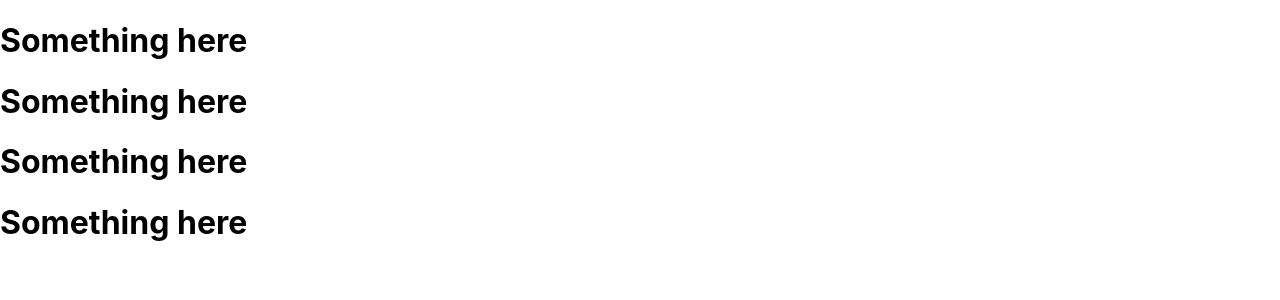
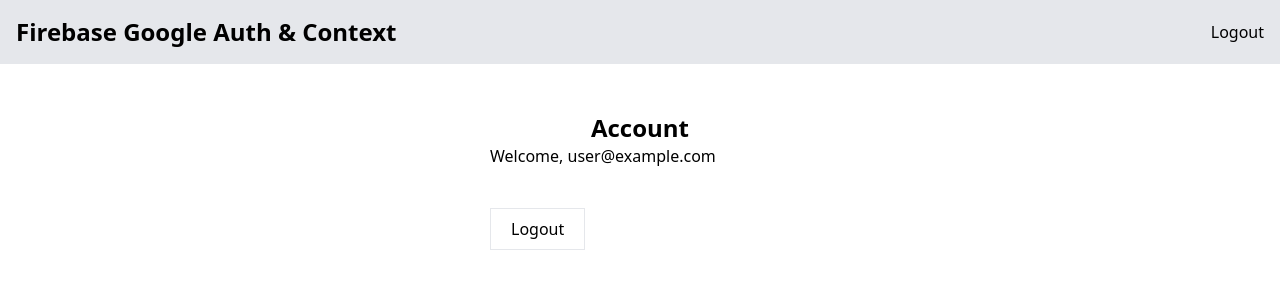
Before and after one commit to JackGerry1/google-auth, a React (Create React App) app: page /account in a window 1280 px wide. Shown: the top 300 px of the page. Built offline with nearby package versions, Linux system fonts and the light colour scheme; no server answers; sample sign-in values are in the browser's storage.

Commit message:
created google sign in

```diff
--- a/package.json
+++ b/package.json
@@ -37,5 +37,8 @@
       "last 1 firefox version",
       "last 1 safari version"
     ]
+  },
+  "devDependencies": {
+    "tailwindcss": "^3.3.5"
   }
 }
--- a/src/App.js
+++ b/src/App.js
@@ -1,10 +1,30 @@
+import React from "react";
+import { Route, Routes } from "react-router-dom";
+import Navbar from "./components/Navbar";
+import Protected from "./components/Protected";
+import { AuthContextProvider } from "./context/AuthContext";
+import Account from "./pages/Account";
+import Home from "./pages/Home";
+import Signin from "./pages/Signin";
+
 function App() {
   return (
-    <div className="App">
-      <h1>Something here</h1>
-      <h1>Something here</h1>
-      <h1>Something here</h1>
-      <h1>Something here</h1>
+    <div>
+      <AuthContextProvider>
+        <Navbar />
+        <Routes>
+          <Route path="/" element={<Home />} />
+          <Route path="/signin" element={<Signin />} />
+          <Route
+            path="/account"
+            element={
+              <Protected>
+                <Account />
+              </Protected>
+            }
+          />
+        </Routes>
+      </AuthContextProvider>
     </div>
   );
 }
--- /dev/null
+++ b/src/components/Navbar.jsx
@@ -0,0 +1,30 @@
+import React from "react";
+import { Link } from "react-router-dom";
+import { UserAuth } from "../context/AuthContext";
+
+const Navbar = () => {
+  const { user, logOut } = UserAuth();
+
+  const handleSignOut = async () => {
+    try {
+      await logOut();
+    } catch (error) {
+      console.log(error);
+    }
+  };
+
+  return (
+    <div className="flex justify-between bg-gray-200 w-full p-4">
+      <h1 className="text-center text-2xl font-bold">
+        Firebase Google Auth & Context
+      </h1>
+      {user?.displayName ? (
+        <button onClick={handleSignOut}>Logout</button>
+      ) : (
+        <Link to="/signin">Sign in</Link>
+      )}
+    </div>
+  );
+};
+
+export default Navbar;
--- /dev/null
+++ b/src/components/Protected.js
@@ -0,0 +1,14 @@
+import React from "react";
+import { Navigate } from "react-router-dom";
+import { UserAuth } from "../context/AuthContext";
+
+const Protected = ({ children }) => {
+  const { user } = UserAuth();
+  if (!user) {
+    return <Navigate to="/" />;
+  }
+
+  return children;
+};
+
+export default Protected;
--- /dev/null
+++ b/src/context/AuthContext.js
@@ -0,0 +1,44 @@
+import { useContext, createContext, useEffect, useState } from "react";
+import {
+  GoogleAuthProvider,
+  signInWithPopup,
+  signInWithRedirect,
+  signOut,
+  onAuthStateChanged,
+} from "firebase/auth";
+import { auth } from "../firebase";
+
+const AuthContext = createContext();
+
+export const AuthContextProvider = ({ children }) => {
+  const [user, setUser] = useState({});
+
+  const googleSignIn = () => {
+    const provider = new GoogleAuthProvider();
+    signInWithPopup(auth, provider);
+  };
+
+  const logOut = () => {
+    signOut(auth);
+  };
+
+  useEffect(() => {
+    const unsubscribe = onAuthStateChanged(auth, (currentUser) => {
+      setUser(currentUser);
+      console.log("User", currentUser);
+    });
+    return () => {
+      unsubscribe();
+    };
+  }, []);
+
+  return (
+    <AuthContext.Provider value={{ googleSignIn, logOut, user }}>
+      {children}
+    </AuthContext.Provider>
+  );
+};
+
+export const UserAuth = () => {
+  return useContext(AuthContext);
+};
--- a/src/firebase.js
+++ b/src/firebase.js
@@ -1,7 +1,7 @@
 // Import the functions you need from the SDKs you need
 import { initializeApp } from "firebase/app";
-// TODO: Add SDKs for Firebase products that you want to use
-// https://firebase.google.com/docs/web/setup#available-libraries
+import { getAuth } from "firebase/auth";
+
 
 // Your web app's Firebase configuration
 const firebaseConfig = {
@@ -15,3 +15,4 @@
 
 // Initialize Firebase
 const app = initializeApp(firebaseConfig);
+export const auth = getAuth(app);
--- a/src/index.css
+++ b/src/index.css
@@ -1,13 +1,3 @@
-body {
-  margin: 0;
-  font-family: -apple-system, BlinkMacSystemFont, 'Segoe UI', 'Roboto', 'Oxygen',
-    'Ubuntu', 'Cantarell', 'Fira Sans', 'Droid Sans', 'Helvetica Neue',
-    sans-serif;
-  -webkit-font-smoothing: antialiased;
-  -moz-osx-font-smoothing: grayscale;
-}
-
-code {
-  font-family: source-code-pro, Menlo, Monaco, Consolas, 'Courier New',
-    monospace;
-}
+@import "tailwindcss/base";
+@import "tailwindcss/components";
+@import "tailwindcss/utilities";
--- a/src/index.js
+++ b/src/index.js
@@ -2,11 +2,11 @@
 import ReactDOM from 'react-dom/client';
 import './index.css';
 import App from './App';
-
+import { BrowserRouter } from 'react-router-dom';
 
 const root = ReactDOM.createRoot(document.getElementById('root'));
 root.render(
-  <React.StrictMode>
+  <BrowserRouter>
     <App />
-  </React.StrictMode>
+  </BrowserRouter>
 );
--- /dev/null
+++ b/src/pages/Account.jsx
@@ -0,0 +1,28 @@
+import React from "react";
+import { UserAuth } from "../context/AuthContext";
+
+const Account = () => {
+  const { logOut, user } = UserAuth();
+
+  const handleSignOut = async () => {
+    try {
+      await logOut();
+    } catch (error) {
+      console.log(error);
+    }
+  };
+
+  return (
+    <div className="w-[300px] m-auto">
+      <h1 className="text-center text-2xl font-bold pt-12">Account</h1>
+      <div>
+        <p>Welcome, {user?.email}</p>
+      </div>
+      <button onClick={handleSignOut} className="border py-2 px-5 mt-10">
+        Logout
+      </button>
+    </div>
+  );
+};
+
+export default Account;
--- /dev/null
+++ b/src/pages/Home.jsx
@@ -0,0 +1,11 @@
+import React from "react";
+
+const Home = () => {
+  return (
+    <div>
+      <h1 className="text-center text-3xl font-bold py-8">Home Page</h1>
+    </div>
+  );
+};
+
+export default Home;
--- /dev/null
+++ b/src/pages/Signin.jsx
@@ -0,0 +1,34 @@
+import React, { useEffect } from 'react';
+import { GoogleButton } from 'react-google-button';
+import { UserAuth } from '../context/AuthContext';
+import { useNavigate } from 'react-router-dom';
+
+const Signin = () => {
+  const { googleSignIn, user } = UserAuth();
+  const navigate = useNavigate();
+
+  const handleGoogleSignIn = async () => {
+    try {
+      await googleSignIn();
+    } catch (error) {
+      console.log(error);
+    }
+  };
+
+  useEffect(() => {
+    if (user != null) {
+      navigate('/account');
+    }
+  }, [user]);
+
+  return (
+    <div>
+      <h1 className='text-center text-3xl font-bold py-8'>Sign in</h1>
+      <div className='max-w-[240px] m-auto py-4'>
+        <GoogleButton onClick={handleGoogleSignIn} />
+      </div>
+    </div>
+  );
+};
+
+export default Signin;
--- /dev/null
+++ b/tailwind.config.js
@@ -0,0 +1,7 @@
+module.exports = {
+  content: ["./src/**/*.{js,jsx,ts,tsx}"],
+  theme: {
+    extend: {},
+  },
+  plugins: [],
+};
```
Also changed, not shown: 1 other file (tests, documents, lock files or other folders).
